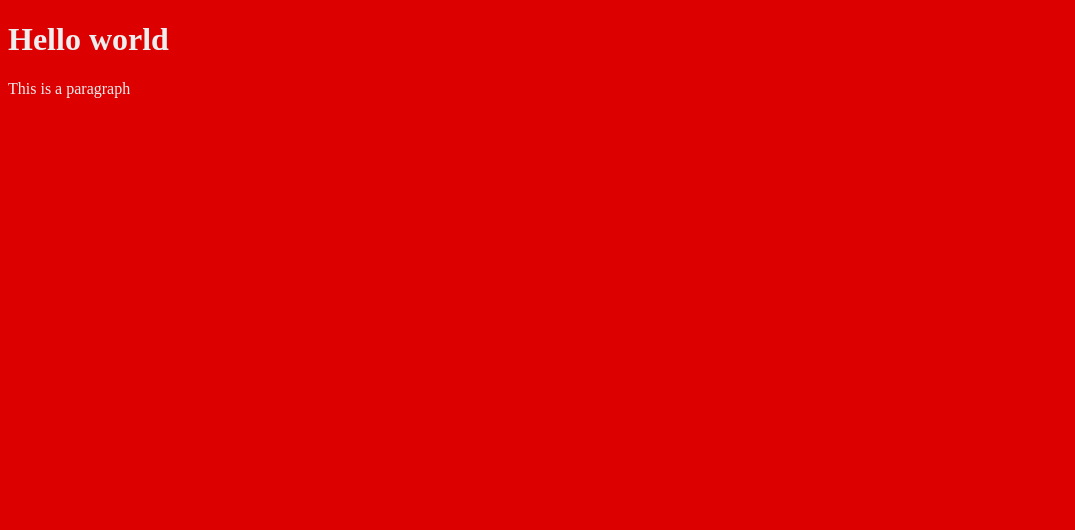
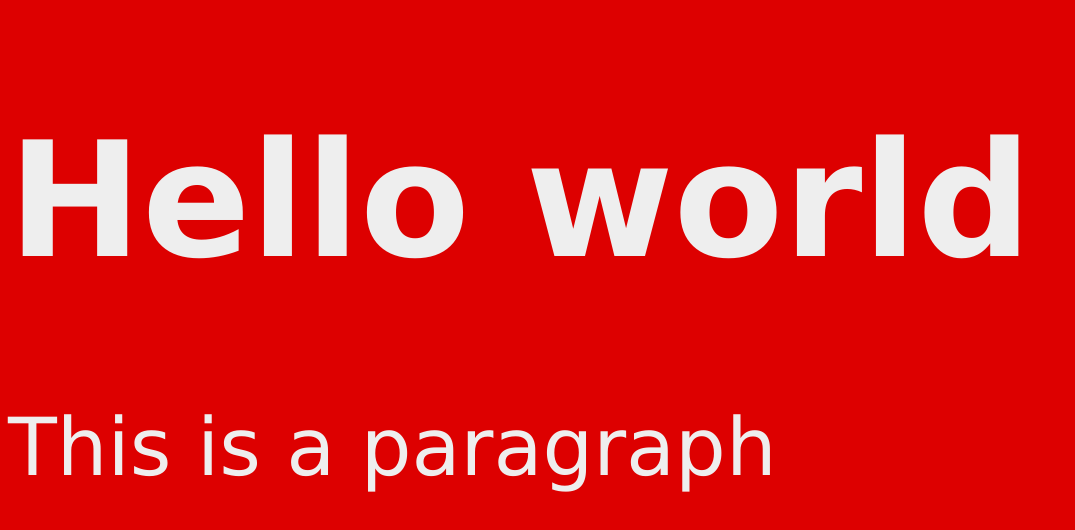
Before and after one commit to mmantle-hud/phonegap, a plain HTML site: page www/index.html in a window 1280 px wide. Shown: the whole page, without its empty margins (0-1075 px from the left). Drawn offline with Linux system fonts and the light colour scheme.

Commit message:
Changed the CSS

```diff
--- a/www/css/style.css
+++ b/www/css/style.css
@@ -1,6 +1,8 @@
 body{
 	background-color:#dd0000;
 	color:#eeeeee;
+	font-size:5em;
+	font-family:Verdana;
 }
 .border{
 	border:3px solid #ccc;
```
